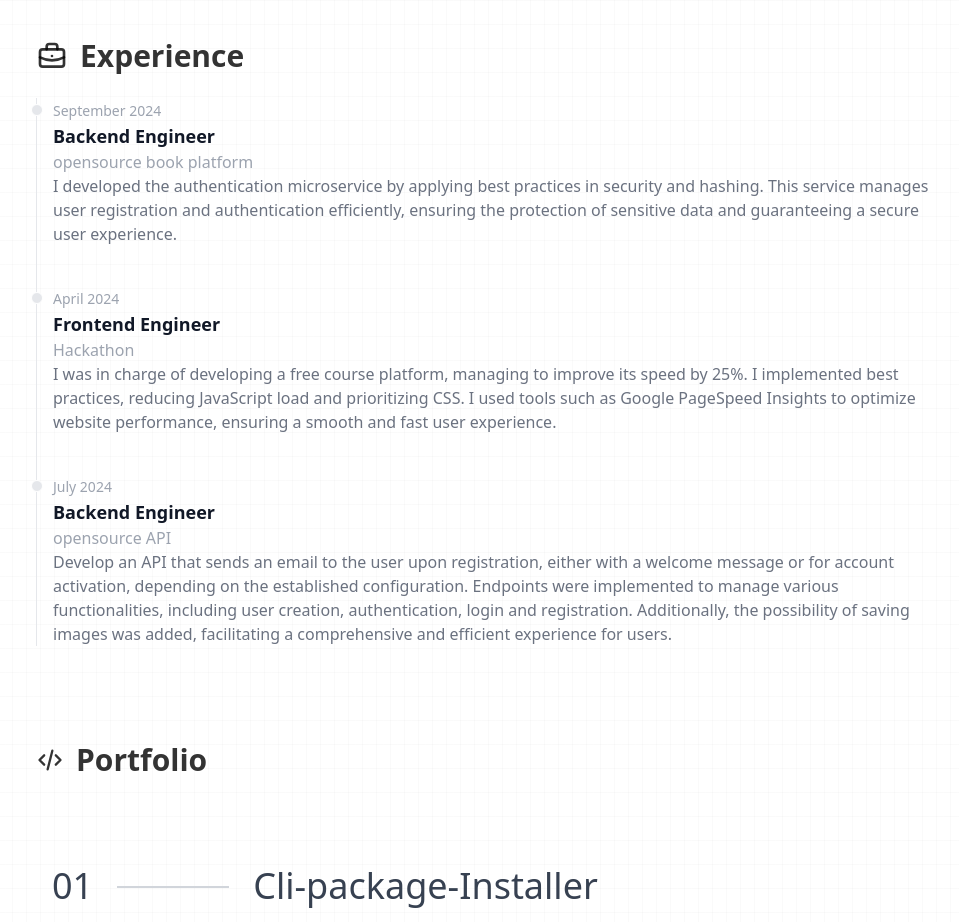
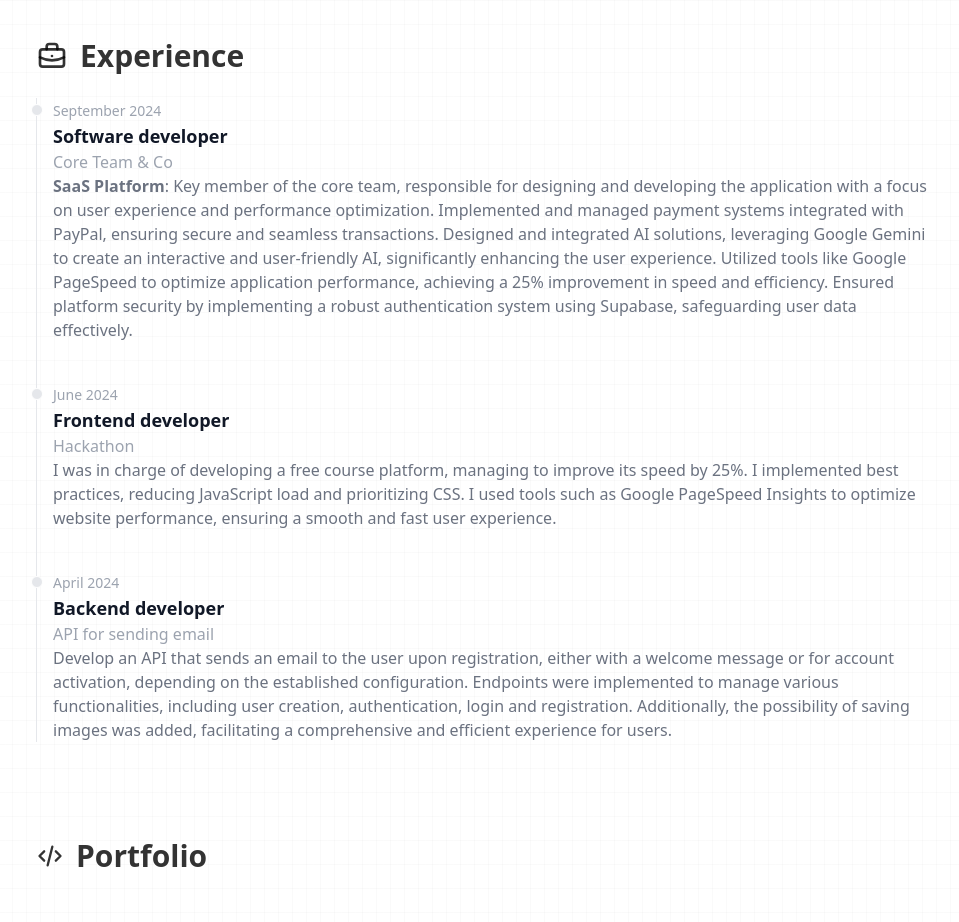
Before and after one commit to watercubz/watercubz, an Astro site: page / in a window 1280 px wide. Shown: the part 840-1762 px from the top of the page, without its empty margins (156-1115 px from the left). Built offline with nearby package versions, Linux system fonts and the light colour scheme; Astro itself is replaced by a stand-in of ours.

Commit message:
fix: modification and adjustment in spelling

```diff
--- a/src/components/ExperienceItem.astro
+++ b/src/components/ExperienceItem.astro
@@ -13,14 +13,20 @@
       >September 2024</time
     >
     <h3 class="text-lg font-semibold text-gray-900 dark:text-white">
-      Backend Engineer
+      Software developer
     </h3>
-    <span class="text-gray-400 mb-2">opensource book platform</span>
+    <span class="text-gray-400 mb-2">Core Team & Co</span>
     <p class="mb-4 text-base font-normal text-gray-500 dark:text-gray-400">
-      I developed the authentication microservice by applying best practices in
-      security and hashing. This service manages user registration and
-      authentication efficiently, ensuring the protection of sensitive data and
-      guaranteeing a secure user experience.
+      <strong class="font-semibold">SaaS Platform</strong>: Key member of the
+      core team, responsible for designing and developing the application with a
+      focus on user experience and performance optimization. Implemented and
+      managed payment systems integrated with PayPal, ensuring secure and
+      seamless transactions. Designed and integrated AI solutions, leveraging
+      Google Gemini to create an interactive and user-friendly AI, significantly
+      enhancing the user experience. Utilized tools like Google PageSpeed to
+      optimize application performance, achieving a 25% improvement in speed and
+      efficiency. Ensured platform security by implementing a robust
+      authentication system using Supabase, safeguarding user data effectively.
     </p>
   </li>
   <li class="mb-10 ms-4">
@@ -30,10 +36,10 @@
     </div>
     <time
       class="mb-1 text-sm font-normal leading-none text-gray-400 dark:text-gray-500"
-      >April 2024</time
+      >June 2024</time
     >
     <h3 class="text-lg font-semibold text-gray-900 dark:text-white">
-      Frontend Engineer
+      Frontend developer
     </h3>
     <span class="text-gray-400">Hackathon</span>
     <br />
@@ -52,12 +58,12 @@
     </div>
     <time
       class="mb-1 text-sm font-normal leading-none text-gray-400 dark:text-gray-500"
-      >July 2024</time
+      >April 2024</time
     >
     <h3 class="text-lg font-semibold text-gray-900 dark:text-white">
-      Backend Engineer
+      Backend developer
     </h3>
-    <span class="text-gray-400 mb-2">opensource API</span>
+    <span class="text-gray-400 mb-2">API for sending email</span>
     <p class="text-base font-normal text-gray-500 dark:text-gray-400">
       Develop an API that sends an email to the user upon registration, either
       with a welcome message or for account activation, depending on the
```
